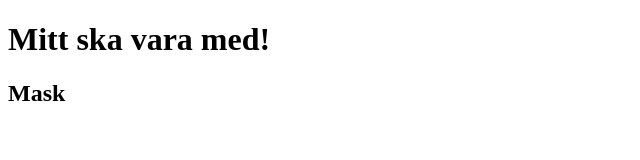
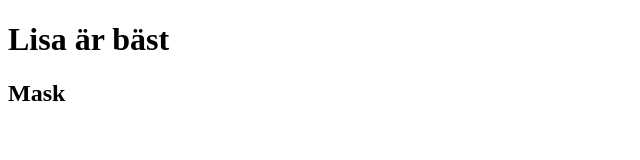
Before and after one commit to tombenrex/source-control, a plain HTML site: page index.html in a window 1280 px wide. Shown: the whole page, without its empty margins (0-640 px from the left). Drawn offline with Linux system fonts and the light colour scheme.

Commit message:
lisas ändring

```diff
--- a/index.html
+++ b/index.html
@@ -6,7 +6,7 @@
     <title>Git bra</title>
 </head>
 <body>
-    <h1>Mitt ska vara med!</h1>
+    <h1>Lisa är bäst</h1>
     <h2>Mask</h2>
 </body>
 </html>
```
